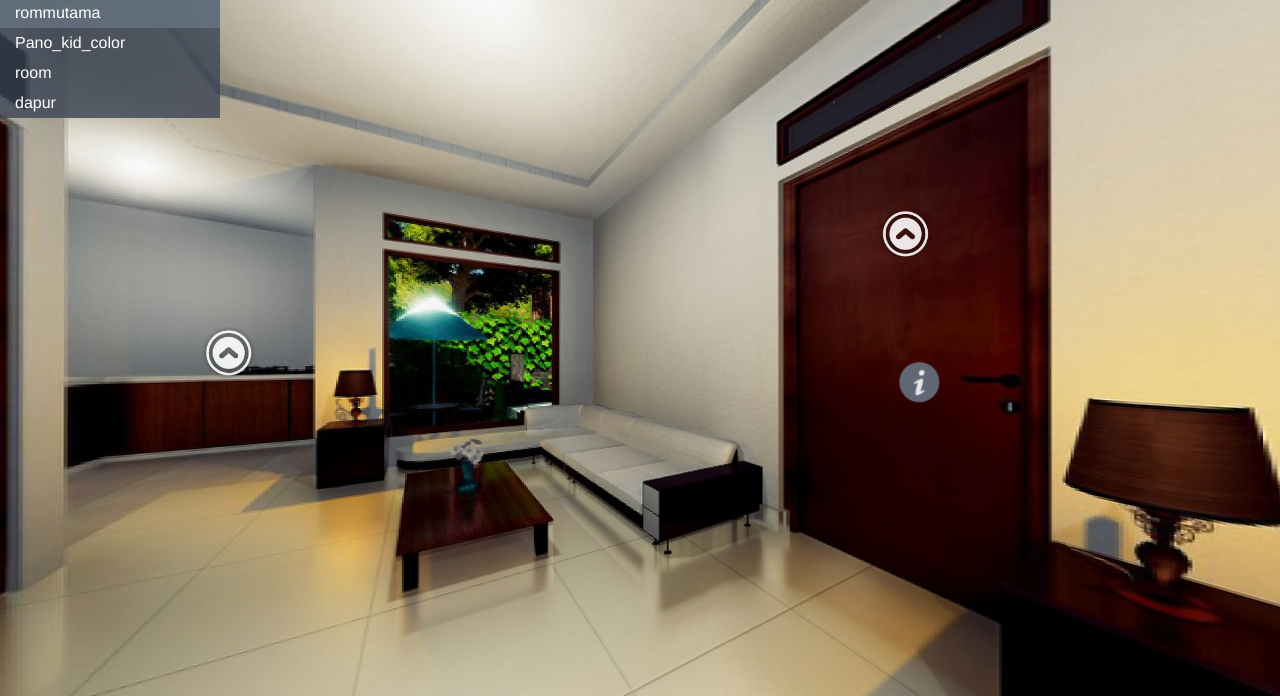
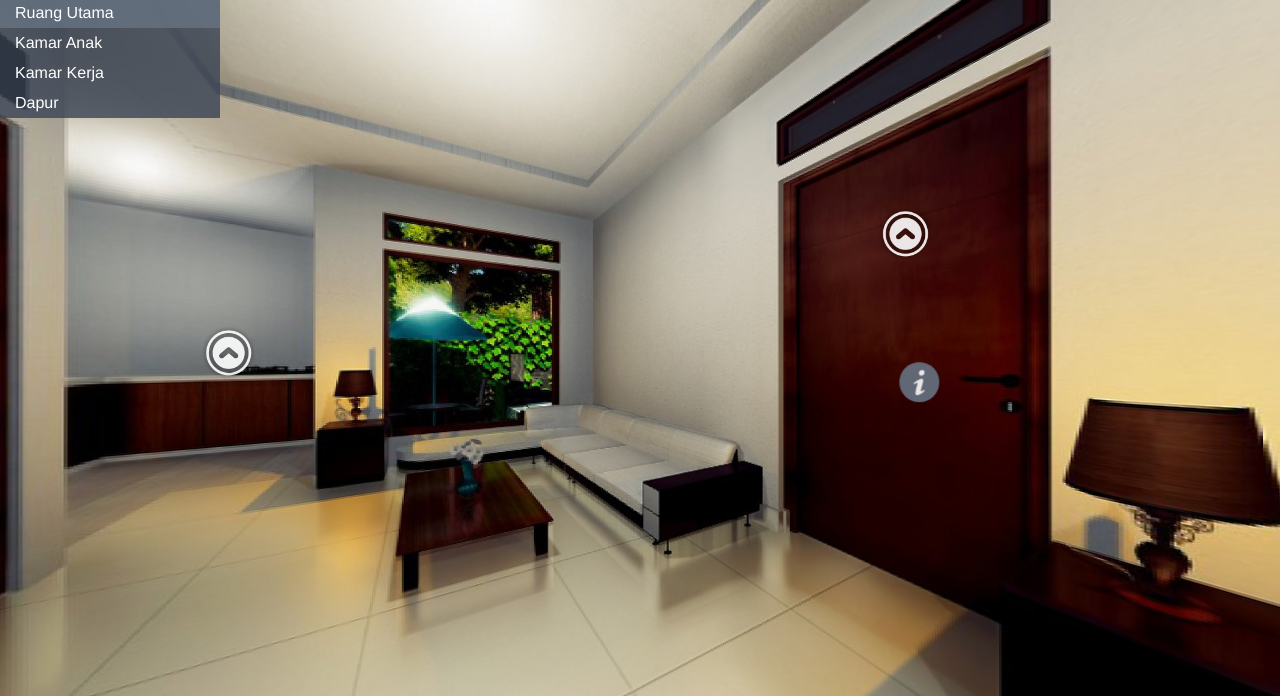
Before and after one commit to mangugeng/samplePano360, a plain HTML site: page index.html in a window 1280 px wide. Shown: the part 42-738 px from the top of the page. Drawn offline with Linux system fonts and the light colour scheme.

Commit message:
Update index.html

```diff
--- a/index.html
+++ b/index.html
@@ -17,19 +17,19 @@
   <ul class="scenes">
 
       <a href="javascript:void(0)" class="scene" data-id="0-rommutama">
-        <li class="text">rommutama</li>
+        <li class="text">Ruang Utama</li>
       </a>
 
       <a href="javascript:void(0)" class="scene" data-id="1-pano_kid_color">
-        <li class="text">Pano_kid_color</li>
+        <li class="text">Kamar Anak</li>
       </a>
 
       <a href="javascript:void(0)" class="scene" data-id="2-room">
-        <li class="text">room</li>
+        <li class="text">Kamar Kerja</li>
       </a>
 
       <a href="javascript:void(0)" class="scene" data-id="3-dapur">
-        <li class="text">dapur</li>
+        <li class="text">Dapur</li>
       </a>
 
   </ul>
```
